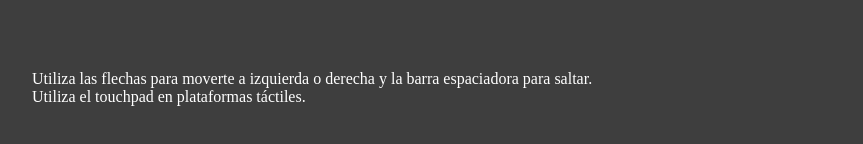
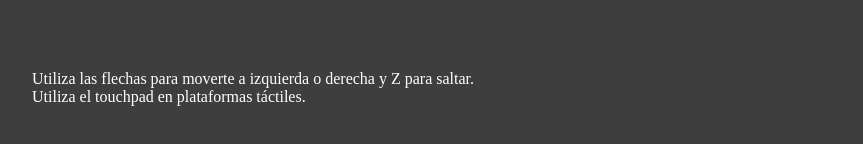
Before and after one commit to artpok/silverShape, a plain HTML site: page game.html in a window 1280 px wide. Shown: the part 630-774 px from the top of the page, without its empty margins (208-1071 px from the left). Drawn offline with Linux system fonts and the light colour scheme.

Commit message:
Update game.html

```diff
--- a/game.html
+++ b/game.html
@@ -564,6 +564,6 @@ left: 79px;
 	</div>
 	<img class="level_clear" src="images/level_clear.png" />
 </div>
-<div class="message" style="color:#fff">Utiliza las flechas para moverte a izquierda o derecha y la barra espaciadora para saltar.<br> Utiliza el touchpad en plataformas táctiles.</div>
+<div class="message" style="color:#fff">Utiliza las flechas para moverte a izquierda o derecha y Z para saltar.<br> Utiliza el touchpad en plataformas táctiles.</div>
 </body>
 </html>
```
